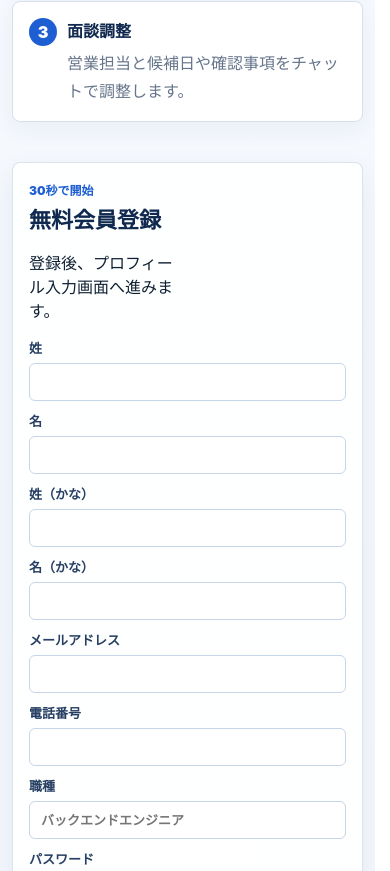
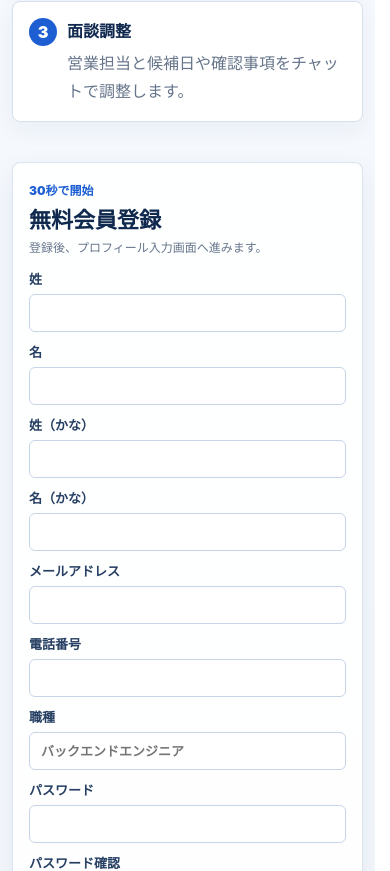
Before and after one commit to taneie/taneie, a Nuxt app: page / in a window 390 px wide. Shown: the part 3453-4324 px from the top of the page. Built offline with nearby package versions, Linux system fonts and the light colour scheme.

Commit message:
ログインパネルのスタイルを微調整

```diff
--- a/components/organisms/LoginPanel.vue
+++ b/components/organisms/LoginPanel.vue
@@ -790,7 +790,12 @@ function scrollToRegister() {
   font-size: 22px;
 }
 
-.registerHead p,
+.registerHead p {
+  margin: 5px 0 0;
+  color: var(--muted);
+  font-size: 12px;
+  line-height: 1.5;
+}
 
 .formGrid {
   display: grid;
@@ -1173,7 +1178,7 @@ function scrollToRegister() {
   }
 
   .registerPanel {
-    padding: 16px;
+    padding: 16px 16px 24px 16px;
   }
 
   .registerGrid {
```
